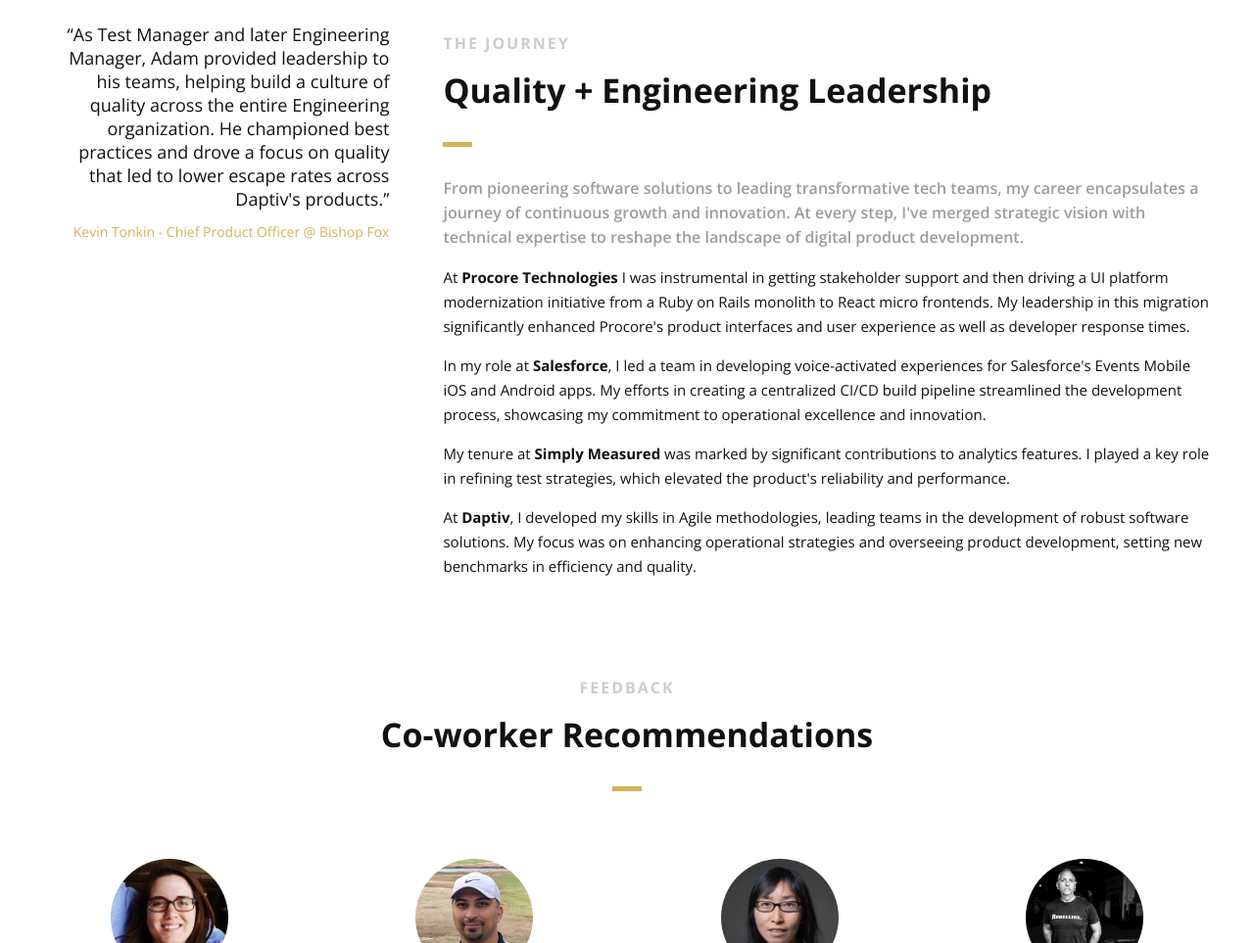
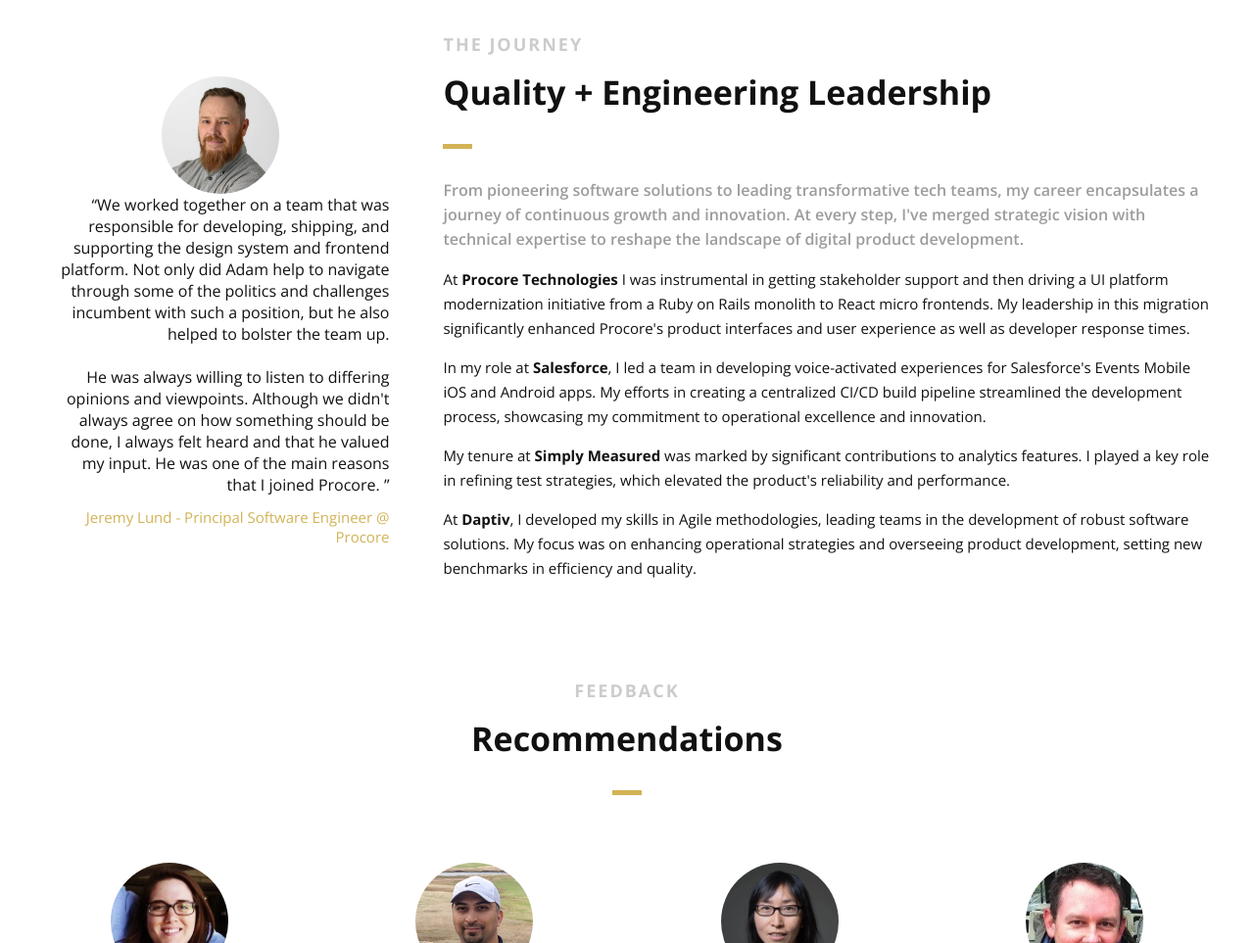
Before and after one commit to jsc0ded/adamdrazic, a plain HTML site: page index.html in a window 1280 px wide. Shown: the part 1837-2800 px from the top of the page at 98% size. Drawn offline with nearby package versions, Linux system fonts and the light colour scheme.

Commit message:
changes to the recommendations and the left column quote in the JOURNEY

```diff
--- a/css/style.css
+++ b/css/style.css
@@ -767,7 +767,7 @@ h6 {
 }
 
 .section-heading h3 {
-    font-size: 16px;
+    font-size: 18px;
     font-weight: bold;
     color: #ccc;
     letter-spacing: 2px;
@@ -976,7 +976,13 @@ blockquote {
 }
 
 .testimonial.bigtest q {
-    font-size: 18px;
+    font-size: 16px;
+}
+
+.testimonial.bigtest img {
+    display: block;
+    margin-left: auto;
+    margin-right: auto;
 }
 
 /* --------- 6.4 Gallery ---------- */
--- a/index.html
+++ b/index.html
@@ -174,7 +174,7 @@
                 <div id="banner-content" class="row clearfix">
                     <div class="col-38">
                         <div class="section-heading">
-                            <h1>ADAM DRAZIC</h1>
+                            <h1>Adam Drazic</h1>
                             <h2>Senior Engineering Leader</h2>
                             <h3>
                                 I'm<b> Adam Drazic</b>, an engineering leader with a
@@ -322,18 +322,31 @@
                         <div class="col-3">
                             <!--User Testimonial-->
                             <blockquote class="testimonial text-right bigtest">
+                                <br /><br />
+                            </blockquote>
+
+                            <!--User Testimonial-->
+                            <blockquote class="testimonial text-right bigtest">
+                                <img src="images/user-images/user-5.jpeg" alt="User" />
                                 <q
-                                    >As Test Manager and later Engineering Manager, Adam
-                                    provided leadership to his teams, helping build a
-                                    culture of quality across the entire Engineering
-                                    organization. He championed best practices and drove a
-                                    focus on quality that led to lower escape rates across
-                                    Daptiv's products.</q
-                                >
-                                <footer style="font-size: 14px">
-                                    <a href="https://www.linkedin.com/in/kevintonkin/"
-                                        >Kevin Tonkin - Chief Product Officer @ Bishop
-                                        Fox</a
+                                    >We worked together on a team that was responsible for
+                                    developing, shipping, and supporting the design system
+                                    and frontend platform. Not only did Adam help to
+                                    navigate through some of the politics and challenges
+                                    incumbent with such a position, but he also helped to
+                                    bolster the team up. <br /><br />He was always willing
+                                    to listen to differing opinions and viewpoints.
+                                    Although we didn't always agree on how something
+                                    should be done, I always felt heard and that he valued
+                                    my input. He was one of the main reasons that I joined
+                                    Procore.
+                                </q>
+                                <footer>
+                                    <a
+                                        href="https://www.linkedin.com/in/lynchseattle/"
+                                        target="_blank"
+                                        >Jeremy Lund - Principal Software Engineer @
+                                        Procore</a
                                     >
                                 </footer>
                             </blockquote>
@@ -405,7 +418,7 @@
                     <div class="row clearfix">
                         <div class="section-heading">
                             <h3>FEEDBACK</h3>
-                            <h2 class="section-title">Co-worker Recommendations</h2>
+                            <h2 class="section-title">Recommendations</h2>
                         </div>
 
                         <!--User Testimonial-->
@@ -444,7 +457,7 @@
                                 his technical abilities are always top-notch, and he stays
                                 up to date with the latest technology in his area. His
                                 dedication to creating a positive and inclusive workplace
-                                sets Adam apart.
+                                sets him apart.
                             </q>
                             <footer>
                                 <a
@@ -484,6 +497,32 @@
 
                         <!--User Testimonial-->
                         <blockquote class="col-4 testimonial classic">
+                            <!--  -->
+                            <img src="images/user-images/user-6.jpeg" alt="User" />
+                            <br />
+                            <q
+                                >Adam and I worked together at Daptiv for five years both
+                                as peers and with Adam reporting to me in my capacity of
+                                Director of Engineering. During Adam's time at Daptiv he
+                                made numerous contributions to the Engineering
+                                organization as Scrum Master, Test Manager, and ultimately
+                                Engineering Manager. <br /><br />As Test Manager and later
+                                Engineering Manager, Adam provided leadership to his
+                                teams, helping build a culture of quality across the
+                                entire Engineering organization. He championed best
+                                practices and drove a focus on quality that led to lower
+                                escape rates across Daptiv's products.</q
+                            >
+                            <footer style="font-size: 14px">
+                                <a href="https://www.linkedin.com/in/kevintonkin/"
+                                    >Kevin Tonkin - Chief Product Officer @ Bishop Fox</a
+                                >
+                            </footer>
+                        </blockquote>
+                        <!-- End of Testimonial-->
+
+                        <!--User Testimonial-->
+                        <!-- <blockquote class="col-4 testimonial classic">
                             <img src="images/user-images/user-3.jpg" alt="User" />
                             <q
                                 >Adam is an extremely motivated, capable leader who isn't
@@ -504,7 +543,7 @@
                                     >Chris Lynch - Co-Founder @ Rebellion Defense</a
                                 >
                             </footer>
-                        </blockquote>
+                        </blockquote> -->
                         <!-- End of Testimonial-->
                     </div>
                 </aside>
```
Also changed, not shown: images/user-images/user-5.jpeg (added), images/user-images/user-6.jpeg (added).
